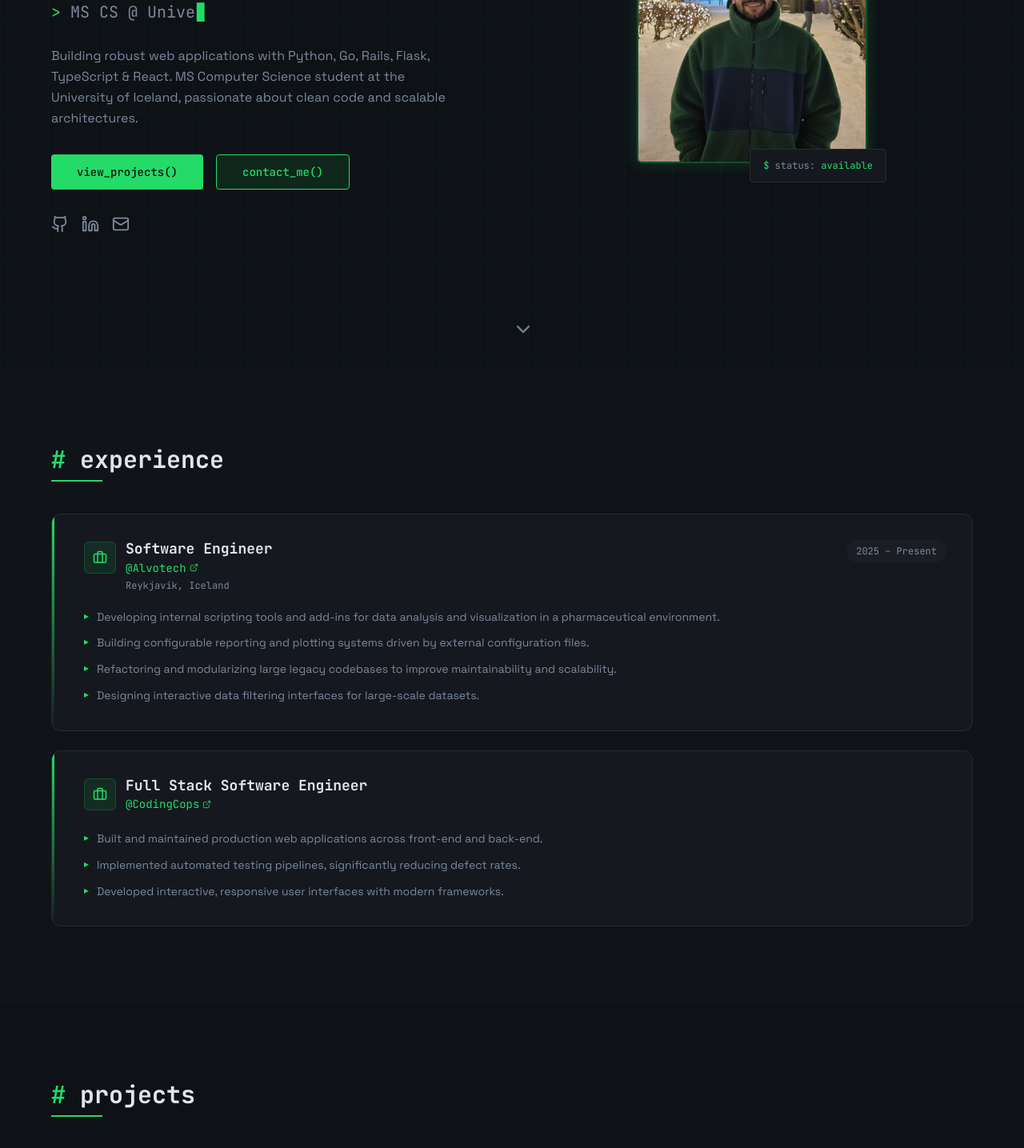
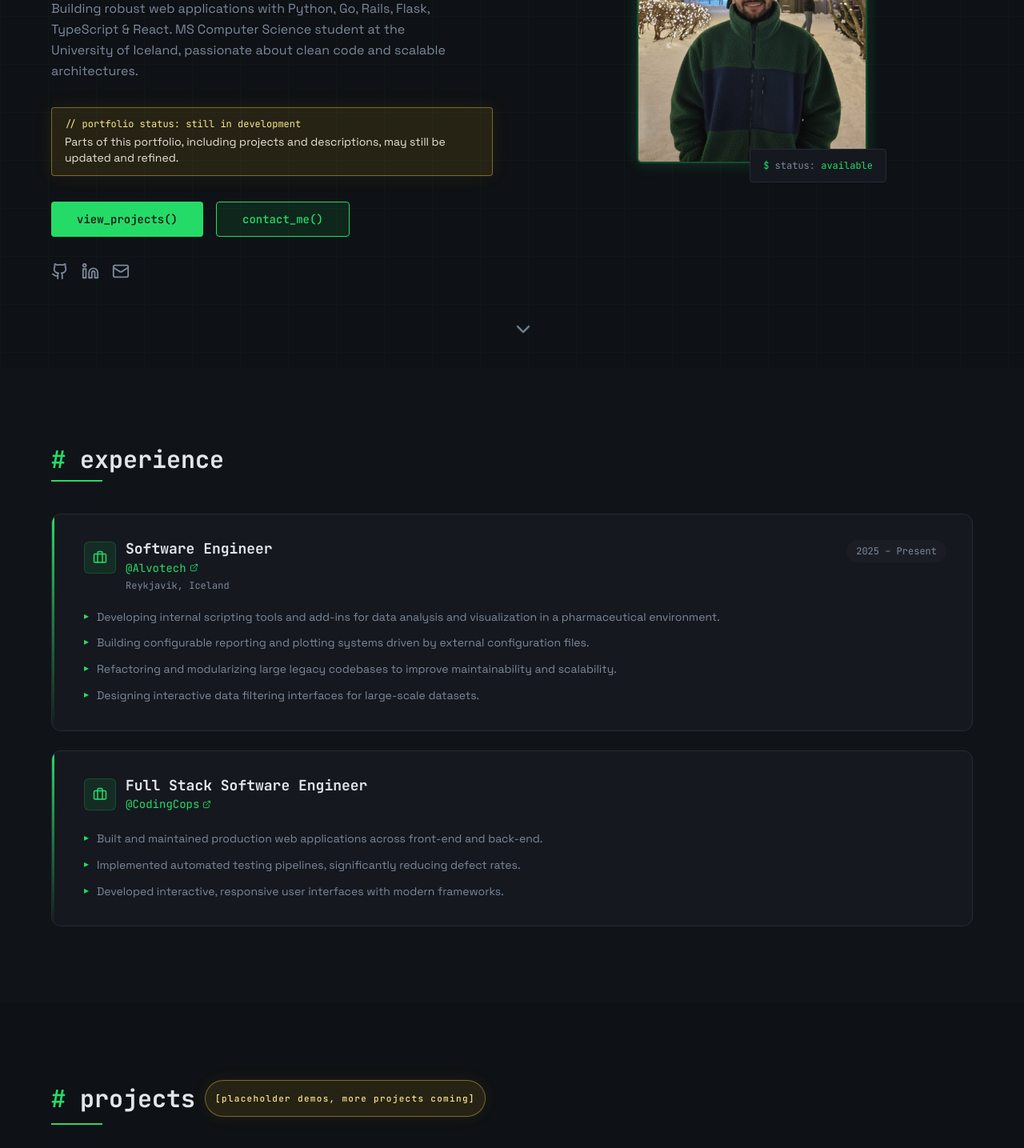
Before and after one commit to zaahidali/zaahidali.github.io, a React (Vite) app: page / in a window 1280 px wide. Shown: the part 340-1775 px from the top of the page at 80% size. Built offline with nearby package versions, Linux system fonts and the light colour scheme; the HTML template or start-up script is replaced by a standard one.

Commit message:
Add in-progress messaging to portfolio sections

```diff
--- a/src/components/HeroSection.tsx
+++ b/src/components/HeroSection.tsx
@@ -70,6 +70,14 @@ const HeroSection = () => {
             Building robust web applications with Python, Go, Rails, Flask, TypeScript & React.
             MS Computer Science student at the University of Iceland, passionate about clean code and scalable architectures.
           </p>
+          <div className="mb-8 max-w-xl rounded-md border border-amber-300/40 bg-amber-400/10 px-4 py-3 shadow-[0_0_24px_rgba(251,191,36,0.08)]">
+            <p className="font-mono text-xs text-amber-200">
+              {"// portfolio status: still in development"}
+            </p>
+            <p className="mt-1 text-sm text-amber-50/90">
+              Parts of this portfolio, including projects and descriptions, may still be updated and refined.
+            </p>
+          </div>
           <div className="flex gap-4 mb-8">
             <Button variant="hero" size="lg" asChild>
               <a href="#projects">view_projects()</a>
--- a/src/components/ProjectsSection.tsx
+++ b/src/components/ProjectsSection.tsx
@@ -44,8 +44,13 @@ const ProjectsSection = () => {
           viewport={{ once: true }}
           transition={{ duration: 0.5 }}
         >
-          <h2 className="font-mono text-3xl font-bold mb-2">
-            <span className="text-primary">#</span> projects
+          <h2 className="mb-2 flex flex-wrap items-center gap-3 font-mono text-3xl font-bold">
+            <span>
+              <span className="text-primary">#</span> projects
+            </span>
+            <span className="rounded-full border border-amber-300/40 bg-amber-400/10 px-3 py-1 text-[11px] font-medium tracking-[0.12em] text-amber-200 shadow-[0_0_20px_rgba(251,191,36,0.08)]">
+              [placeholder demos, more projects coming]
+            </span>
           </h2>
           <div className="w-16 h-0.5 bg-primary mb-10" />
         </motion.div>
```
